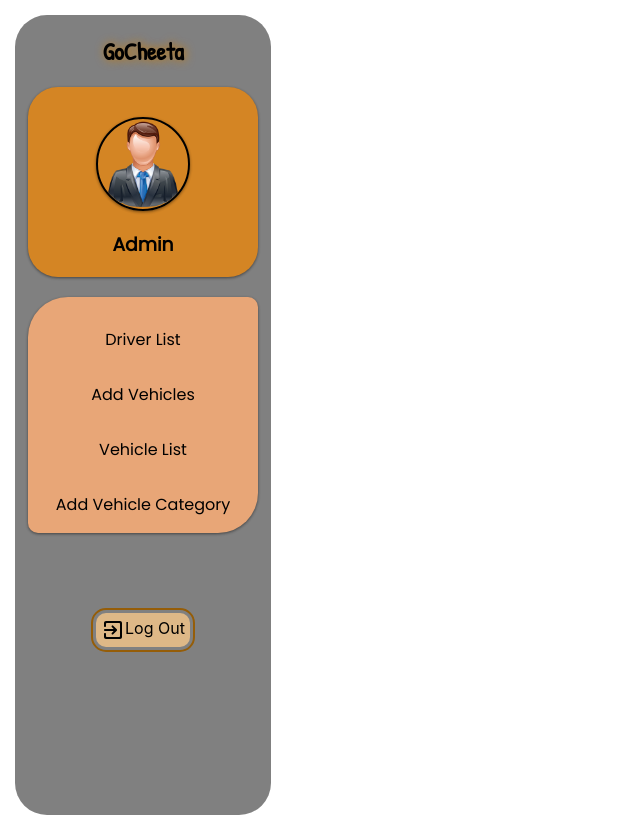
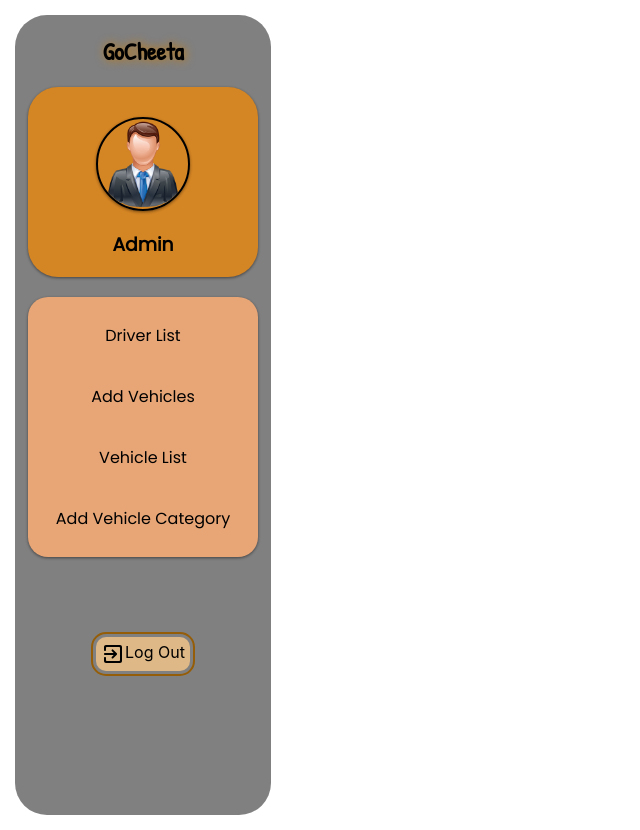
Before and after one commit to dvimukthi/cab-service-system, a React (Create React App) app: page / in a window 1280 px wide. Shown: the whole page, without its empty margins (0-640 px from the left). Built offline with nearby package versions, Linux system fonts and the light colour scheme; a web font is replaced by a local one.

Commit message:
Admin Sidebar hover

```diff
--- a/src/Components/Admin/AdminSidebar.css
+++ b/src/Components/Admin/AdminSidebar.css
@@ -36,14 +36,23 @@
     margin-top: 20px;
     background: rgb(232, 166, 119);
     width: 90%;
-    border-radius: 40px 10px 40px 10px;
+    border-radius: 20px;
     box-shadow: 0 1px 3px rgb(0 0 0 / 20%), 0 1px 3px rgb(0 0 0 / 30%);
 }
 
 .SidebarItems__Container p {
-    margin-top: 30px;
+    /* margin-top: 30px; */
+    padding: 10px 10px;
+    display: flex;
+    flex-direction: row;
+    justify-content: center;
     font-family: 'Poppins', sans-serif;
     text-align: center;
+}
+
+.SidebarItems__Container p:hover {
+    background: rgb(246, 176, 46);
+    border: 1px solid rgb(209, 169, 83);
 }
 
 .LogOutBtn {
@@ -60,5 +69,5 @@
 
 .LogOutBtn:hover {
     background: rgb(246, 176, 46);
-        border: 1px solid black;
+    border: 1px solid black;
 }
```
